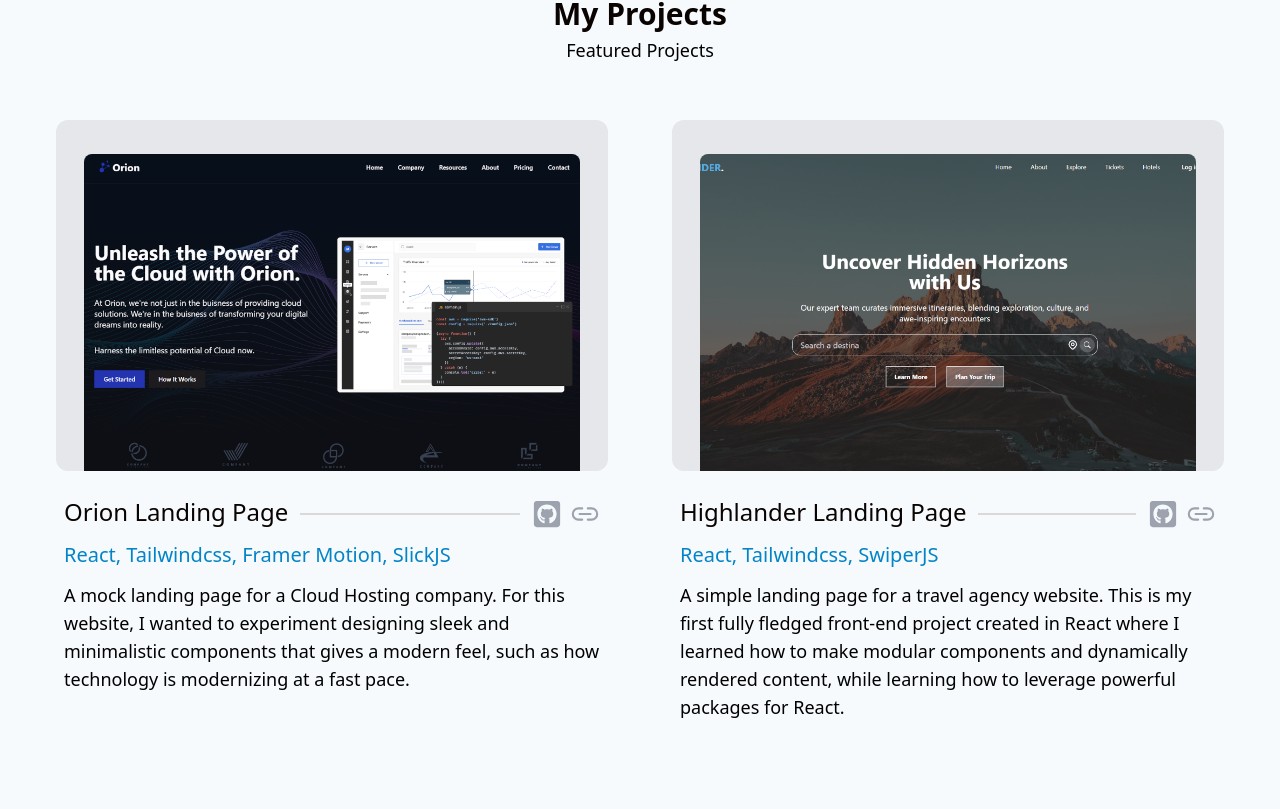
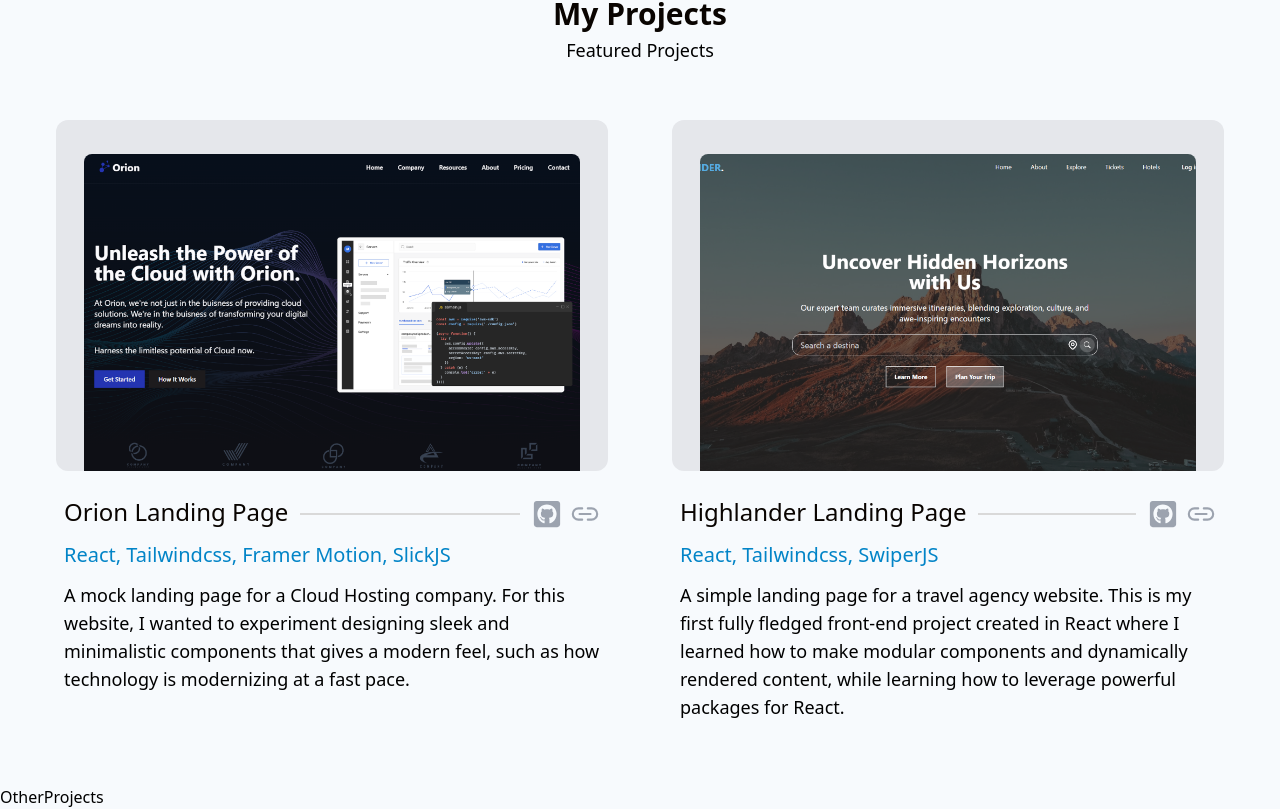
Before and after one commit to alanbacay02/personal-portfolio, a React (Create React App) app: page / in a window 1280 px wide. Shown: the part 1512-2321 px from the top of the page. Before the commit the page ends 2297 px from the top, so only its background shows below. Built offline with nearby package versions, Linux system fonts and the light colour scheme.

Commit message:
Creates a component OtherProjects.jsx and imports it to App.js

```diff
--- a/src/App.js
+++ b/src/App.js
@@ -1,6 +1,7 @@
 import About from "./components/About";
 import Hero from "./components/Hero";
 import Navbar from "./components/Navbar";
+import OtherProjects from "./components/OtherProjects";
 import Projects from "./components/Projects";
 
 
@@ -11,6 +12,7 @@ function App() {
       <Hero />
       <About />
       <Projects />
+      <OtherProjects />
     </div>
   );
 }
--- /dev/null
+++ b/src/components/OtherProjects.jsx
@@ -0,0 +1,9 @@
+import React from 'react'
+
+const OtherProjects = () => {
+  return (
+    <div>OtherProjects</div>
+  )
+}
+
+export default OtherProjects
```
